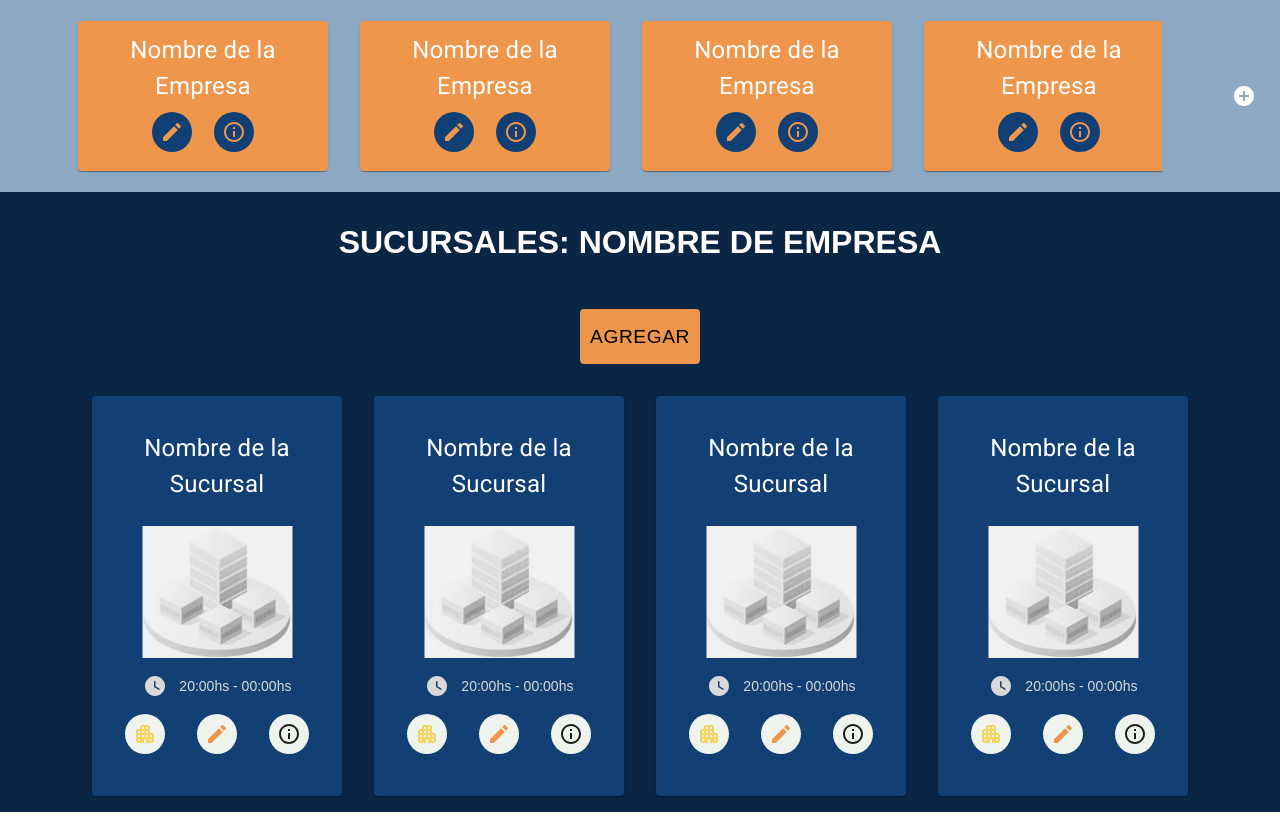
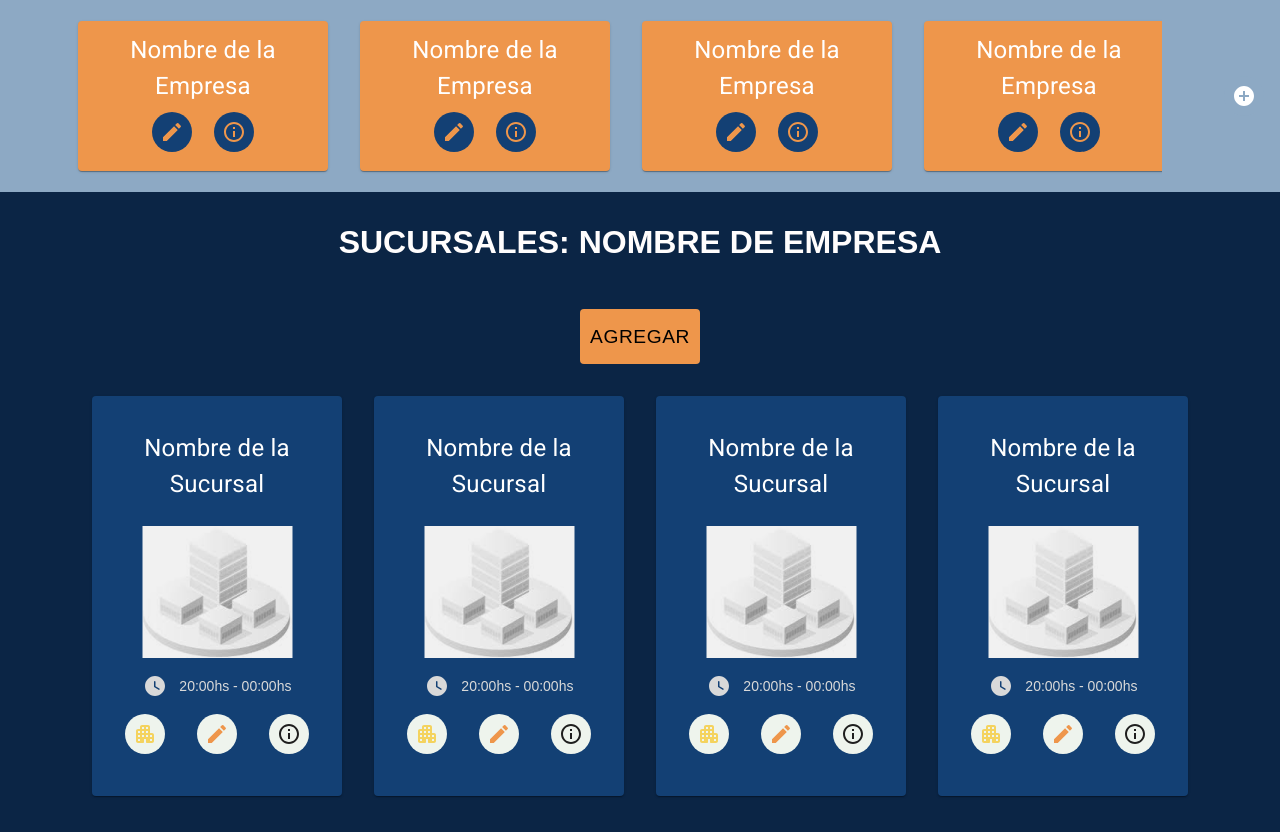
Before and after one commit to JeronimoCortez/ProyectoFinalProg3, a React (Vite) app in the folder vite-project/: page / in a window 1280 px wide. Built offline with nearby package versions, Linux system fonts and the light colour scheme.

Commit message:
Medidad de pantalla

```diff
--- a/vite-project/src/Components/screens/Home/Home.tsx
+++ b/vite-project/src/Components/screens/Home/Home.tsx
@@ -14,6 +14,7 @@ export const Home = () => {
           display: "flex",
           justifyContent: "center",
           alignItems: "center",
+          minHeight: "20vh",
         }}
       >
         <Box
@@ -36,7 +37,10 @@ export const Home = () => {
         </Box>
         <AddButton typeAdd="Company" isCompany={true} />
       </Box>
-      <Box className="branchInfoContainer" sx={{ backgroundColor: "#0B2545" }}>
+      <Box
+        className="branchInfoContainer"
+        sx={{ backgroundColor: "#0B2545", minHeight: "80vh" }}
+      >
         <Box
           sx={{
             color: "#FFFDFD",
```
